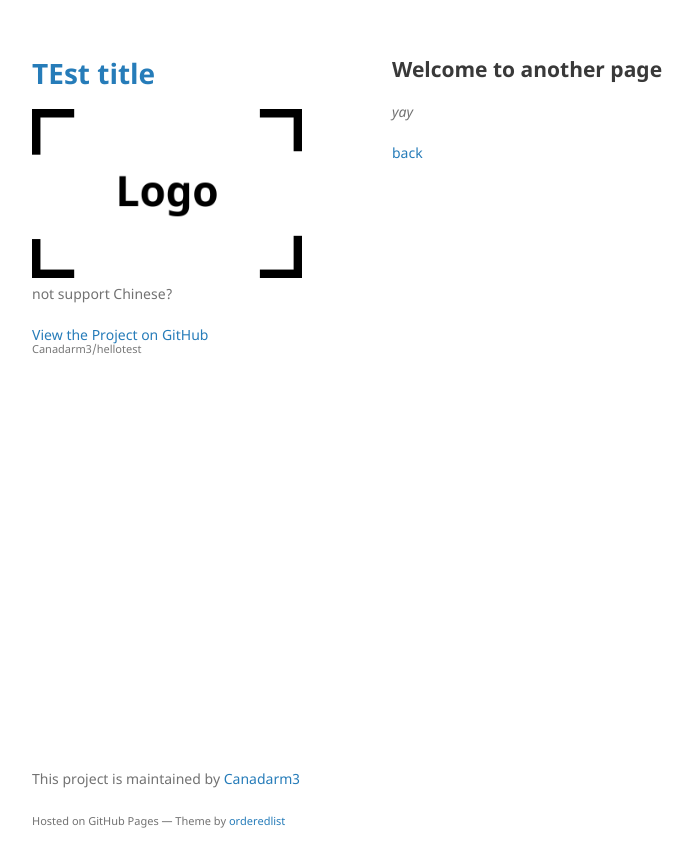
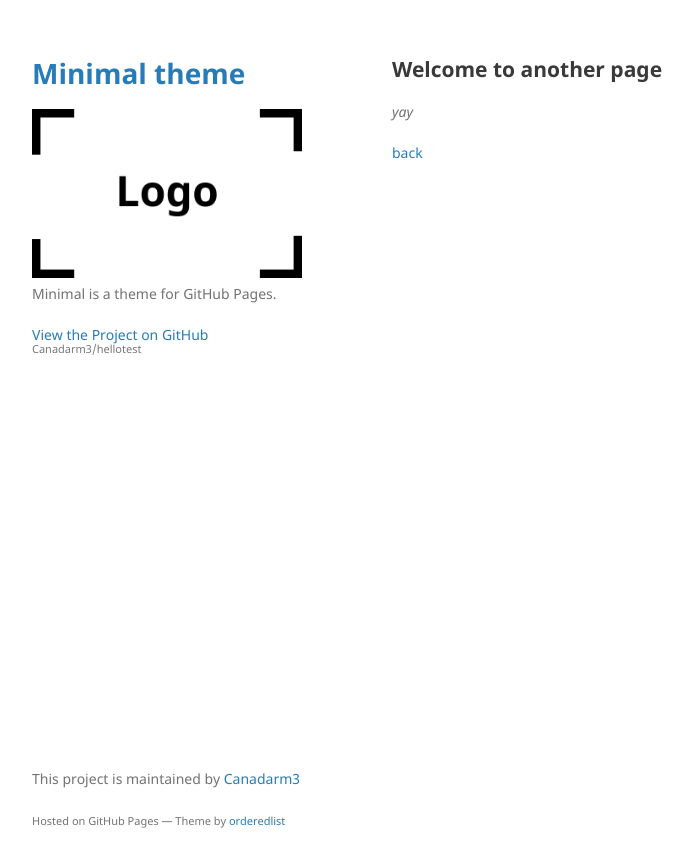
Before and after one commit to Canadarm3/hellotest, a Jekyll site: the page built from another-page.md, in a window 1280 px wide. Shown: the top 867 px of the page, without its empty margins (178-871 px from the left). Built offline with Jekyll 4.4.1, drawn with Linux system fonts in a browser that asks for light colours; our own code applies the rules of GitHub Pages for plain Markdown files.

Commit message:
Update _config.yml

```diff
--- a/_config.yml
+++ b/_config.yml
@@ -1,6 +1,6 @@
-title: TEst title
+title: Minimal theme
 logo: /assets/img/logo.png
-description: not support Chinese?
+description: Minimal is a theme for GitHub Pages.
 show_downloads: false
 google_analytics:
 theme: jekyll-theme-minimal
```
